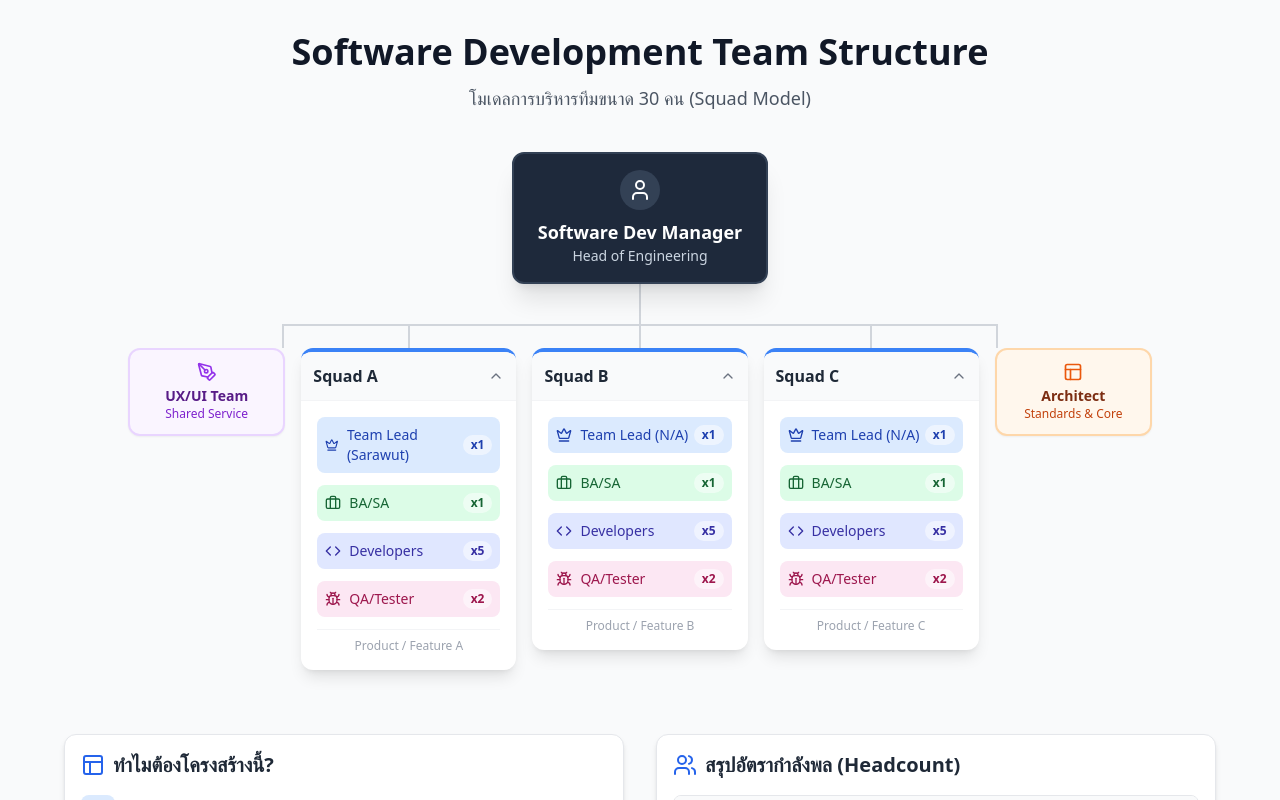
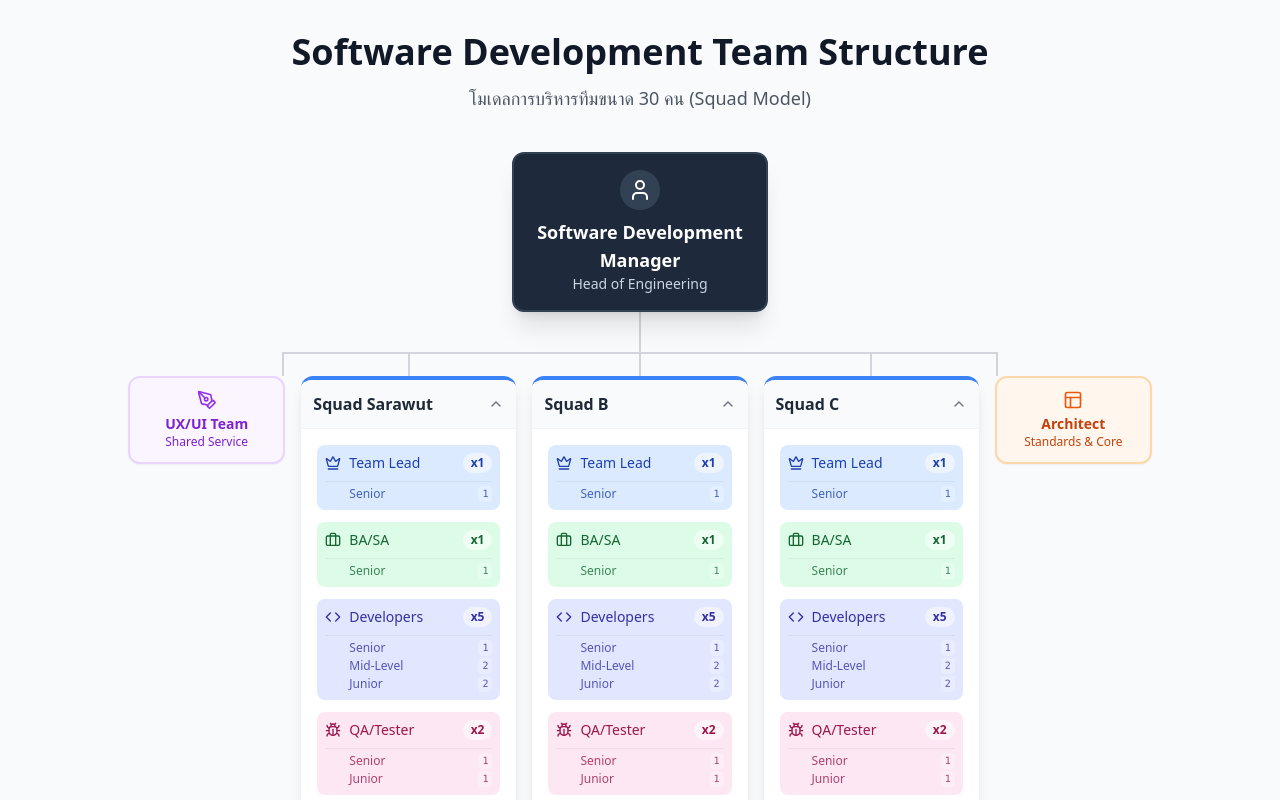
Before and after one commit to hascii66/organization-chart, a React (Vite) app: page / in a window 1280 px wide. Shown: the top 800 px of the page. Built offline with nearby package versions, Linux system fonts and the light colour scheme.

Commit message:
Refactor to use centralized data file

```diff
--- a/src/App.jsx
+++ b/src/App.jsx
@@ -1,7 +1,8 @@
 import React, { useState } from 'react';
-import { User, Users, Code, Bug, Briefcase, PenTool, Server, Layout, ChevronDown, ChevronUp, Crown } from 'lucide-react';
+import { User, Users, Briefcase, Server, Layout } from 'lucide-react';
 import Card from './components/Card';
 import SquadCard from './components/SquadCard';
+import { ORGANIZATION_DATA } from './data/organization';
 
 export default function App() {
   return (
@@ -26,7 +27,7 @@ export default function App() {
                 <div className="bg-slate-700 p-2 rounded-full mb-2">
                   <User size={24} />
                 </div>
-                <h2 className="font-bold text-lg">Software Dev Manager</h2>
+                <h2 className="font-bold text-lg">Software Development Manager</h2>
                 <p className="text-slate-300 text-sm">Head of Engineering</p>
               </div>
             </div>
@@ -49,32 +50,49 @@ export default function App() {
             <div className="flex flex-col md:grid md:grid-cols-12 gap-8 md:gap-4 w-full max-w-5xl">
 
               {/* Left Side: Shared Services Group 1 */}
-              <div className="md:col-span-2 flex flex-col items-center mt-0 md:mt-6 order-2 md:order-1">
+              {/* Left Side: Shared Services Group 1 (First half) */}
+              <div className="md:col-span-2 flex flex-col items-center mt-0 md:mt-6 order-2 md:order-1 gap-6">
                 {/* Mobile Connector */}
                 <div className="h-6 w-0.5 bg-gray-300 md:hidden -mt-8 mb-0"></div>
-                 <div className="bg-purple-50 border-2 border-purple-200 rounded-xl p-3 shadow-sm w-full max-w-xs text-center relative z-10">
-                    <PenTool size={20} className="mx-auto text-purple-600 mb-1" />
-                    <h3 className="font-bold text-purple-900 text-sm">UX/UI Team</h3>
-                    <p className="text-xs text-purple-700">Shared Service</p>
+
+                {ORGANIZATION_DATA.sharedServices.slice(0, 1).map((service) => {
+                  const Icon = service.icon;
+                  return (
+                    <div key={service.id} className={`${service.colorClass} border-2 rounded-xl p-3 shadow-sm w-full max-w-xs text-center relative z-10`}>
+                      <Icon size={20} className={`mx-auto ${service.iconColor} mb-1`} />
+                      <h3 className={`font-bold ${service.textColor} text-sm`}>{service.name}</h3>
+                      <p className={`text-xs ${service.textColor}`}>{service.description}</p>
                     </div>
+                  );
+                })}
               </div>
 
               {/* Center: Squads */}
               <div className="md:col-span-8 grid grid-cols-1 md:grid-cols-3 gap-8 md:gap-4 order-1 md:order-2">
-                <SquadCard name="Squad A" description="Product / Feature A" lead="Sarawut" />
-                <SquadCard name="Squad B" description="Product / Feature B" lead="N/A" />
-                <SquadCard name="Squad C" description="Product / Feature C" lead="N/A" />
+                {ORGANIZATION_DATA.squads.map((squad) => (
+                  <SquadCard
+                    key={squad.id}
+                    name={squad.name}
+                    description={squad.description}
+                    roles={squad.roles}
+                  />
+                ))}
               </div>
 
-               {/* Right Side: Shared Services Group 2 */}
+              {/* Right Side: Shared Services Group 2 (Second half) */}
               <div className="md:col-span-2 flex flex-col items-center mt-0 md:mt-6 order-3">
                 {/* Mobile Connector */}
                 <div className="h-6 w-0.5 bg-gray-300 md:hidden -mt-4 mb-0"></div>
-                 <div className="bg-orange-50 border-2 border-orange-200 rounded-xl p-3 shadow-sm w-full max-w-xs text-center relative z-10">
-                    <Layout size={20} className="mx-auto text-orange-600 mb-1" />
-                    <h3 className="font-bold text-orange-900 text-sm">Architect</h3>
-                    <p className="text-xs text-orange-700">Standards & Core</p>
+                {ORGANIZATION_DATA.sharedServices.slice(1, 2).map((service) => {
+                  const Icon = service.icon;
+                  return (
+                    <div key={service.id} className={`${service.colorClass} border-2 rounded-xl p-3 shadow-sm w-full max-w-xs text-center relative z-10`}>
+                      <Icon size={20} className={`mx-auto ${service.iconColor} mb-1`} />
+                      <h3 className={`font-bold ${service.textColor} text-sm`}>{service.name}</h3>
+                      <p className={`text-xs ${service.textColor}`}>{service.description}</p>
                     </div>
+                  );
+                })}
               </div>
 
             </div>
@@ -91,21 +109,21 @@ export default function App() {
             </h3>
             <ul className="space-y-4">
               <li className="flex gap-3">
-                <div className="bg-blue-100 p-2 rounded-lg h-fit text-blue-600"><Users size={18}/></div>
+                <div className="bg-blue-100 p-2 rounded-lg h-fit text-blue-600"><Users size={18} /></div>
                 <div>
                   <h4 className="font-bold text-gray-800">Squad Model (Agile)</h4>
                   <p className="text-sm text-gray-600">แบ่งทีมย่อย 7-9 คน เพื่อความคล่องตัว ลดการสื่อสารที่ซับซ้อน (Communication Overhead)</p>
                 </div>
               </li>
               <li className="flex gap-3">
-                <div className="bg-green-100 p-2 rounded-lg h-fit text-green-600"><Briefcase size={18}/></div>
+                <div className="bg-green-100 p-2 rounded-lg h-fit text-green-600"><Briefcase size={18} /></div>
                 <div>
                   <h4 className="font-bold text-gray-800">Cross-functional</h4>
                   <p className="text-sm text-gray-600">รวม Dev, QA, BA ในทีมเดียว ให้งานจบได้โดยไม่ต้องรอคนนอกทีม (End-to-end delivery)</p>
                 </div>
               </li>
               <li className="flex gap-3">
-                <div className="bg-purple-100 p-2 rounded-lg h-fit text-purple-600"><Server size={18}/></div>
+                <div className="bg-purple-100 p-2 rounded-lg h-fit text-purple-600"><Server size={18} /></div>
                 <div>
                   <h4 className="font-bold text-gray-800">Center of Excellence</h4>
                   <p className="text-sm text-gray-600">ทีมกลาง (UX/UI, Architect) คอยซัพพอร์ตมาตรฐาน เพื่อให้งานทุกทีมไปในทิศทางเดียวกัน</p>
--- a/src/components/RoleBadge.jsx
+++ b/src/components/RoleBadge.jsx
@@ -1,13 +1,26 @@
 import React from 'react';
 
-const RoleBadge = ({ icon: Icon, title, count, colorClass }) => (
-  <div className={`flex items-center justify-between p-2 rounded-lg mb-2 ${colorClass}`}>
-    <div className="flex items-center gap-2">
-      <Icon size={16} />
-      <span className="text-sm font-medium">{title}</span>
+const RoleBadge = ({ icon: Icon, title, count, colorClass, levels }) => (
+    <div className={`flex flex-col p-2 rounded-lg mb-2 ${colorClass}`}>
+        <div className="flex items-center justify-between w-full">
+            <div className="flex items-center gap-2">
+                <Icon size={16} />
+                <span className="text-sm font-medium">{title}</span>
+            </div>
+            <span className="text-xs font-bold bg-white/50 px-2 py-0.5 rounded-full">x{count}</span>
+        </div>
+
+        {levels && levels.length > 0 && (
+            <div className="mt-2 pl-6 space-y-0.5 border-t border-black/5 pt-1">
+                {levels.map((level, index) => (
+                    <div key={index} className="flex justify-between text-xs opacity-80 hover:opacity-100 transition-opacity">
+                        <span>{level.label}</span>
+                        <span className="font-mono bg-white/30 px-1 rounded text-[10px]">{level.count}</span>
+                    </div>
+                ))}
+            </div>
+        )}
     </div>
-    <span className="text-xs font-bold bg-white/50 px-2 py-0.5 rounded-full">x{count}</span>
-  </div>
 );
 
 export default RoleBadge;
--- a/src/components/SquadCard.jsx
+++ b/src/components/SquadCard.jsx
@@ -1,8 +1,8 @@
 import React, { useState } from 'react';
-import { ChevronDown, ChevronUp, Crown, Briefcase, Code, Bug } from 'lucide-react';
+import { ChevronDown, ChevronUp } from 'lucide-react';
 import RoleBadge from './RoleBadge';
 
-const SquadCard = ({ name, description, lead }) => {
+const SquadCard = ({ name, description, roles }) => {
     const [isOpen, setIsOpen] = useState(true);
 
     return (
@@ -16,15 +16,21 @@ const SquadCard = ({ name, description, lead }) => {
                     onClick={() => setIsOpen(!isOpen)}
                 >
                     <h3 className="font-bold text-gray-800">{name}</h3>
-          {isOpen ? <ChevronUp size={16} className="text-gray-500"/> : <ChevronDown size={16} className="text-gray-500"/>}
+                    {isOpen ? <ChevronUp size={16} className="text-gray-500" /> : <ChevronDown size={16} className="text-gray-500" />}
                 </div>
 
                 {isOpen && (
                     <div className="p-4 space-y-3">
-            <RoleBadge icon={Crown} title={`Team Lead (${lead})`} count={1} colorClass="bg-blue-100 text-blue-800" />
-            <RoleBadge icon={Briefcase} title="BA/SA" count={1} colorClass="bg-green-100 text-green-800" />
-            <RoleBadge icon={Code} title="Developers" count={5} colorClass="bg-indigo-100 text-indigo-800" />
-            <RoleBadge icon={Bug} title="QA/Tester" count={2} colorClass="bg-pink-100 text-pink-800" />
+                        {roles.map((role) => (
+                            <RoleBadge
+                                key={role.id}
+                                icon={role.icon}
+                                title={role.title}
+                                count={role.count}
+                                colorClass={role.colorClass}
+                                levels={role.levels}
+                            />
+                        ))}
                         <div className="text-xs text-center text-gray-400 mt-2 pt-2 border-t border-gray-100">
                             {description}
                         </div>
--- /dev/null
+++ b/src/data/organization.js
@@ -0,0 +1,182 @@
+import {
+  User,
+  Users,
+  Code,
+  Bug,
+  Briefcase,
+  PenTool,
+  Layout,
+  Crown,
+} from "lucide-react";
+
+export const ORGANIZATION_DATA = {
+  manager: {
+    role: "Software Dev Manager",
+    name: "Head of Engineering",
+    icon: User,
+    colorClass: "bg-slate-800 text-white",
+  },
+  sharedServices: [
+    {
+      id: "ux-ui",
+      name: "UX/UI Team",
+      description: "Shared Service",
+      icon: PenTool,
+      colorClass: "bg-purple-50 border-purple-200 text-purple-900",
+      iconColor: "text-purple-600",
+      textColor: "text-purple-700",
+    },
+    {
+      id: "architect",
+      name: "Architect",
+      description: "Standards & Core",
+      icon: Layout,
+      colorClass: "bg-orange-50 border-orange-200 text-orange-900",
+      iconColor: "text-orange-600",
+      textColor: "text-orange-700",
+    },
+  ],
+  squads: [
+    {
+      id: "squad-a",
+      name: "Squad Sarawut",
+      description: "Product / Feature A",
+      lead: "Sarawut",
+      roles: [
+        {
+          id: "lead",
+          title: "Team Lead",
+          count: 1,
+          icon: Crown,
+          colorClass: "bg-blue-100 text-blue-800",
+          levels: [{ label: "Senior", count: 1 }],
+        },
+        {
+          id: "ba",
+          title: "BA/SA",
+          count: 1,
+          icon: Briefcase,
+          colorClass: "bg-green-100 text-green-800",
+          levels: [{ label: "Senior", count: 1 }],
+        },
+        {
+          id: "dev",
+          title: "Developers",
+          count: 5,
+          icon: Code,
+          colorClass: "bg-indigo-100 text-indigo-800",
+          levels: [
+            { label: "Senior", count: 1 },
+            { label: "Mid-Level", count: 2 },
+            { label: "Junior", count: 2 },
+          ],
+        },
+        {
+          id: "qa",
+          title: "QA/Tester",
+          count: 2,
+          icon: Bug,
+          colorClass: "bg-pink-100 text-pink-800",
+          levels: [
+            { label: "Senior", count: 1 },
+            { label: "Junior", count: 1 },
+          ],
+        },
+      ],
+    },
+    {
+      id: "squad-b",
+      name: "Squad B",
+      description: "Product / Feature B",
+      lead: "N/A",
+      roles: [
+        {
+          id: "lead",
+          title: "Team Lead",
+          count: 1,
+          icon: Crown,
+          colorClass: "bg-blue-100 text-blue-800",
+          levels: [{ label: "Senior", count: 1 }],
+        },
+        {
+          id: "ba",
+          title: "BA/SA",
+          count: 1,
+          icon: Briefcase,
+          colorClass: "bg-green-100 text-green-800",
+          levels: [{ label: "Senior", count: 1 }],
+        },
+        {
+          id: "dev",
+          title: "Developers",
+          count: 5,
+          icon: Code,
+          colorClass: "bg-indigo-100 text-indigo-800",
+          levels: [
+            { label: "Senior", count: 1 },
+            { label: "Mid-Level", count: 2 },
+            { label: "Junior", count: 2 },
+          ],
+        },
+        {
+          id: "qa",
+          title: "QA/Tester",
+          count: 2,
+          icon: Bug,
+          colorClass: "bg-pink-100 text-pink-800",
+          levels: [
+            { label: "Senior", count: 1 },
+            { label: "Junior", count: 1 },
+          ],
+        },
+      ],
+    },
+    {
+      id: "squad-c",
+      name: "Squad C",
+      description: "Product / Feature C",
+      lead: "N/A",
+      roles: [
+        {
+          id: "lead",
+          title: "Team Lead",
+          count: 1,
+          icon: Crown,
+          colorClass: "bg-blue-100 text-blue-800",
+          levels: [{ label: "Senior", count: 1 }],
+        },
+        {
+          id: "ba",
+          title: "BA/SA",
+          count: 1,
+          icon: Briefcase,
+          colorClass: "bg-green-100 text-green-800",
+          levels: [{ label: "Senior", count: 1 }],
+        },
+        {
+          id: "dev",
+          title: "Developers",
+          count: 5,
+          icon: Code,
+          colorClass: "bg-indigo-100 text-indigo-800",
+          levels: [
+            { label: "Senior", count: 1 },
+            { label: "Mid-Level", count: 2 },
+            { label: "Junior", count: 2 },
+          ],
+        },
+        {
+          id: "qa",
+          title: "QA/Tester",
+          count: 2,
+          icon: Bug,
+          colorClass: "bg-pink-100 text-pink-800",
+          levels: [
+            { label: "Senior", count: 1 },
+            { label: "Junior", count: 1 },
+          ],
+        },
+      ],
+    },
+  ],
+};
```
Also changed, not shown: src/main.jsx (line endings or trailing spaces). Lines whose indentation alone changed are shown as unchanged.
